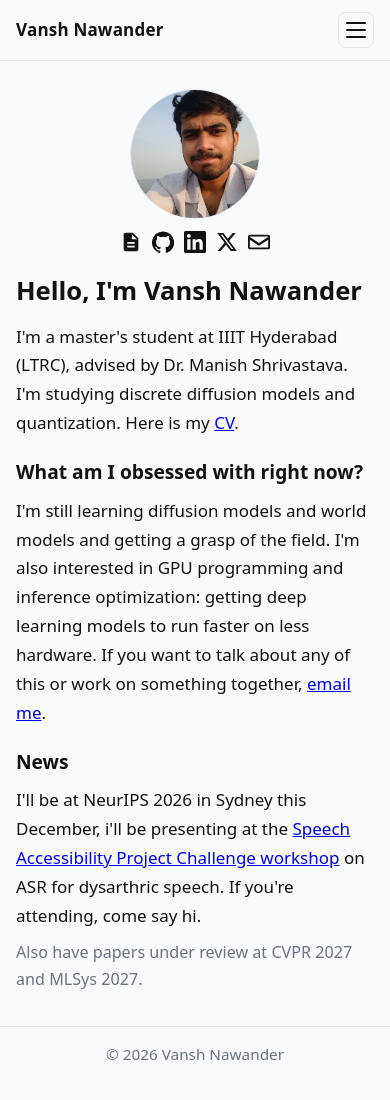
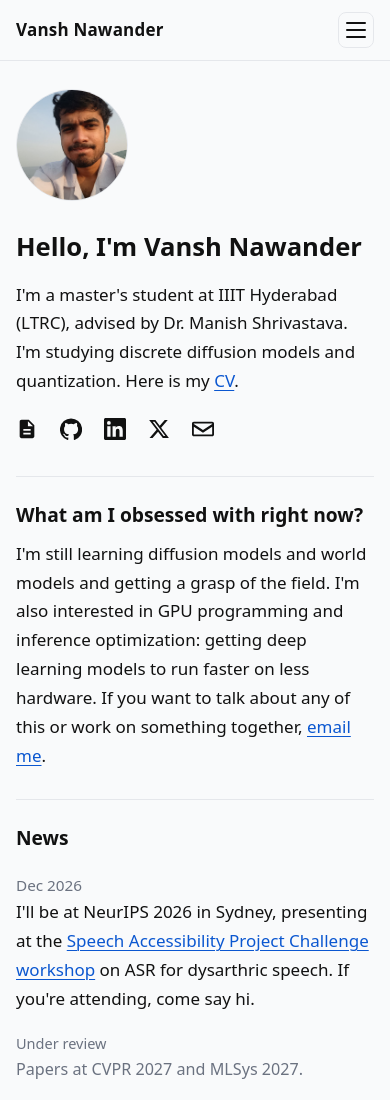
Before and after one commit to vanshnawander/vansh, a plain HTML site: page index.html in a window 390 px wide. Shown: the top 1100 px of the page. Drawn offline with Linux system fonts and the light colour scheme.

Commit message:
updated website

```diff
--- a/css/style.css
+++ b/css/style.css
@@ -108,26 +108,31 @@ main.container section { margin: 8px 0 12px; }
 .nav-toggle.open span:nth-child(3) { transform: translateY(-7px) rotate(-45deg); }
 
 main.container { padding: 20px 16px; flex: 1; }
-.hero { margin: 8px 0 4px; }
+/* Home page: intro beside the photo, then full-width sections */
+.hero { margin: 12px 0 0; }
 .hero-grid {
   display: grid;
-  grid-template-columns: 1fr 280px;
-  gap: 24px;
-  align-items: start;
+  grid-template-columns: 1fr auto;
+  gap: 36px;
+  align-items: center;
 }
-.hero-aside { text-align: center; display: flex; flex-direction: column; align-items: center; gap: 6px; }
-.avatar { width: 212px; height: 212px; border-radius: 60%; border: 1px solid var(--border); object-fit: cover; }
-.socials { display: flex; gap: 10px; justify-content: center; margin-top: 6px; }
-.icon { width: 22px; height: 22px; display: inline-flex; align-items: center; justify-content: center; color: var(--text); text-decoration: none; }
-.icon:hover { opacity: 0.8; }
-.email { margin-top: 4px; font-size: 0.95em; }
-/* Hero responsive — stack at 640px instead of 520px */
+.hero-main h1 { margin-bottom: 12px; }
+.avatar { width: 176px; height: 176px; border-radius: 50%; border: 1px solid var(--border); object-fit: cover; }
+.socials { display: flex; gap: 6px; margin: 14px 0 0 -8px; }
+.icon { width: 38px; height: 38px; display: inline-flex; align-items: center; justify-content: center; color: var(--text); text-decoration: none; border-radius: 8px; }
+.icon:hover { background: var(--border); }
+.home a:not(.icon) { color: var(--link); text-underline-offset: 3px; text-decoration-thickness: 1px; }
+.home a:not(.icon):hover { text-decoration-thickness: 2px; }
+main.container .home-section { margin: 28px 0 0; padding-top: 22px; border-top: 1px solid var(--border); }
+.home-section h2 { margin: 0 0 8px; }
+.news-list { list-style: none; padding: 0; margin: 4px 0 0; }
+.news-list li { display: grid; grid-template-columns: 112px 1fr; gap: 16px; padding: 8px 0; }
+.news-when { color: var(--muted); font-size: 0.9em; padding-top: 0.1em; white-space: nowrap; }
+.news-quiet { color: var(--muted); font-size: 0.95em; }
 @media (max-width: 640px) {
-  .hero-grid {
-    grid-template-columns: 1fr;
-  }
-  .hero-aside { order: -1; }
-  .avatar { width: 140px; height: 140px; }
+  .hero-grid { grid-template-columns: 1fr; gap: 16px; }
+  .hero-grid .avatar { order: -1; width: 112px; height: 112px; }
+  .news-list li { grid-template-columns: 1fr; gap: 0; }
 }
 .list { list-style: none; padding: 0; margin: 0; }
 .list li { padding: 6px 0; }
@@ -475,12 +480,8 @@ main.container { padding: 20px 16px; flex: 1; }
   .container h2 { font-size: 1.2rem; }
 
   /* Hero */
-  .hero-grid {
-    grid-template-columns: 1fr;
-    gap: 16px;
-  }
-  .hero-aside { order: -1; }
-  .avatar { width: 130px; height: 130px; }
+  .hero-grid { gap: 24px; }
+  .avatar { width: 140px; height: 140px; }
 
   /* Reading list items — stack badges below title */
   .list .reading-item {
--- a/index.html
+++ b/index.html
@@ -11,7 +11,7 @@
   <body>
     <div id="site-header"></div>
 
-    <main class="container">
+    <main class="container home">
       <section class="hero">
         <div class="hero-grid">
           <div class="hero-main">
@@ -19,20 +19,6 @@
             <p>
               I'm a master's student at IIIT Hyderabad (LTRC), advised by Dr. Manish Shrivastava. I'm studying discrete diffusion models and quantization. Here is my <a href="resume/VANSH_RESUME.pdf" target="_blank">CV</a>.
             </p>
-
-            <h2>What am I obsessed with right now?</h2>
-            <p>
-              I'm still learning diffusion models and world models and getting a grasp of the field. I'm also interested in GPU programming and inference optimization: getting deep learning models to run faster on less hardware. If you want to talk about any of this or work on something together, <a href="mailto:vansh.nawander@research.iiit.ac.in">email me</a>.
-            </p>
-
-            <h2>News</h2>
-            <p>
-              I'll be at NeurIPS 2026 in Sydney this December, i'll be presenting at the <a href="https://neurips.cc/virtual/2026/competition/137691" target="_blank" rel="noopener">Speech Accessibility Project Challenge workshop</a> on ASR for dysarthric speech. If you're attending, come say hi.
-            </p>
-            <p class="muted">Also have papers under review at CVPR 2027 and MLSys 2027.</p>
-          </div>
-          <aside class="hero-aside">
-            <img class="avatar" src="images/profile.jpg" alt="Photo of Vansh Nawander" width="240" height="240" />
             <div class="socials" aria-label="Social links">
               <a class="icon" href="resume/VANSH_RESUME.pdf" target="_blank" rel="noopener" title="CV / Resume" aria-label="CV">
                 <svg viewBox="0 0 24 24" width="22" height="22" fill="currentColor" aria-hidden="true"><path d="M14 2H6c-1.1 0-1.99.9-1.99 2L4 20c0 1.1.89 2 1.99 2H18c1.1 0 2-.9 2-2V8l-6-6zm2 16H8v-2h8v2zm0-4H8v-2h8v2zm-3-5V3.5L18.5 9H13z"/></svg>
@@ -50,10 +36,31 @@
                 <svg viewBox="0 0 24 24" width="22" height="22" fill="currentColor" aria-hidden="true"><path d="M2 4h20c1.103 0 2 .897 2 2v12c0 1.103-.897 2-2 2H2c-1.103 0-2-.897-2-2V6c0-1.103.897-2 2-2zm0 2v.511l10 6.667 10-6.667V6H2zm20 12V9.489l-10 6.667-10-6.667V18h20z"/></svg>
               </a>
             </div>
-          </aside>
+          </div>
+          <img class="avatar" src="images/profile.jpg" alt="Photo of Vansh Nawander" width="240" height="240" />
         </div>
       </section>
 
+      <section class="home-section">
+        <h2>What am I obsessed with right now?</h2>
+        <p>
+          I'm still learning diffusion models and world models and getting a grasp of the field. I'm also interested in GPU programming and inference optimization: getting deep learning models to run faster on less hardware. If you want to talk about any of this or work on something together, <a href="mailto:vansh.nawander@research.iiit.ac.in">email me</a>.
+        </p>
+      </section>
+
+      <section class="home-section">
+        <h2>News</h2>
+        <ul class="news-list">
+          <li>
+            <span class="news-when">Dec 2026</span>
+            <span>I'll be at NeurIPS 2026 in Sydney, presenting at the <a href="https://neurips.cc/virtual/2026/competition/137691" target="_blank" rel="noopener">Speech Accessibility Project Challenge workshop</a> on ASR for dysarthric speech. If you're attending, come say hi.</span>
+          </li>
+          <li class="news-quiet">
+            <span class="news-when">Under review</span>
+            <span>Papers at CVPR 2027 and MLSys 2027.</span>
+          </li>
+        </ul>
+      </section>
     </main>
 
     <div id="site-footer"></div>
```
